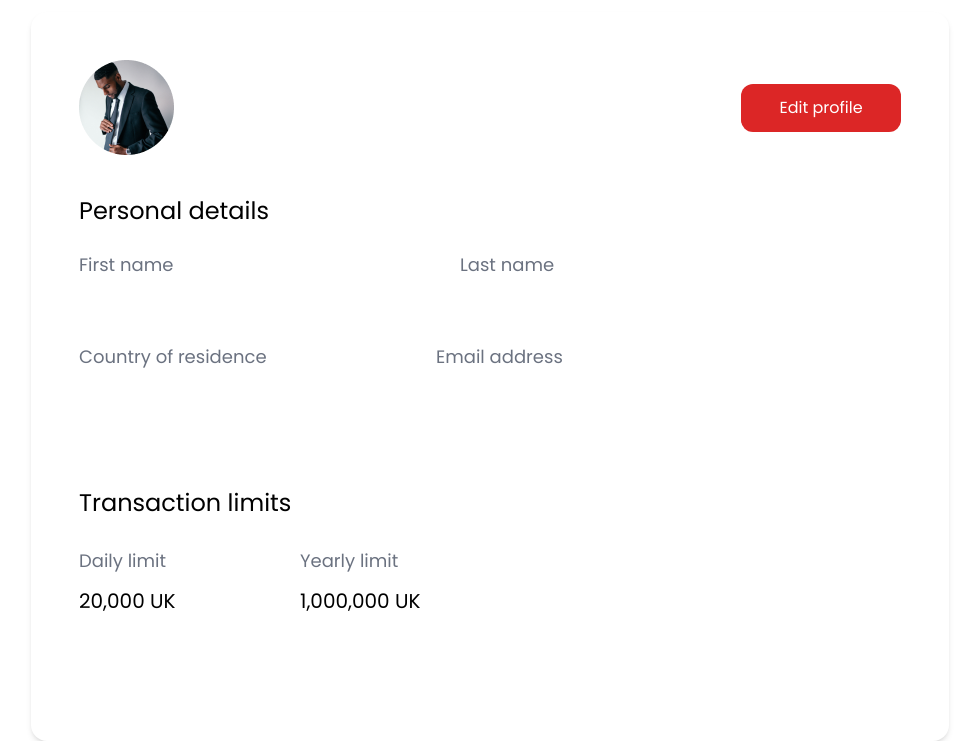
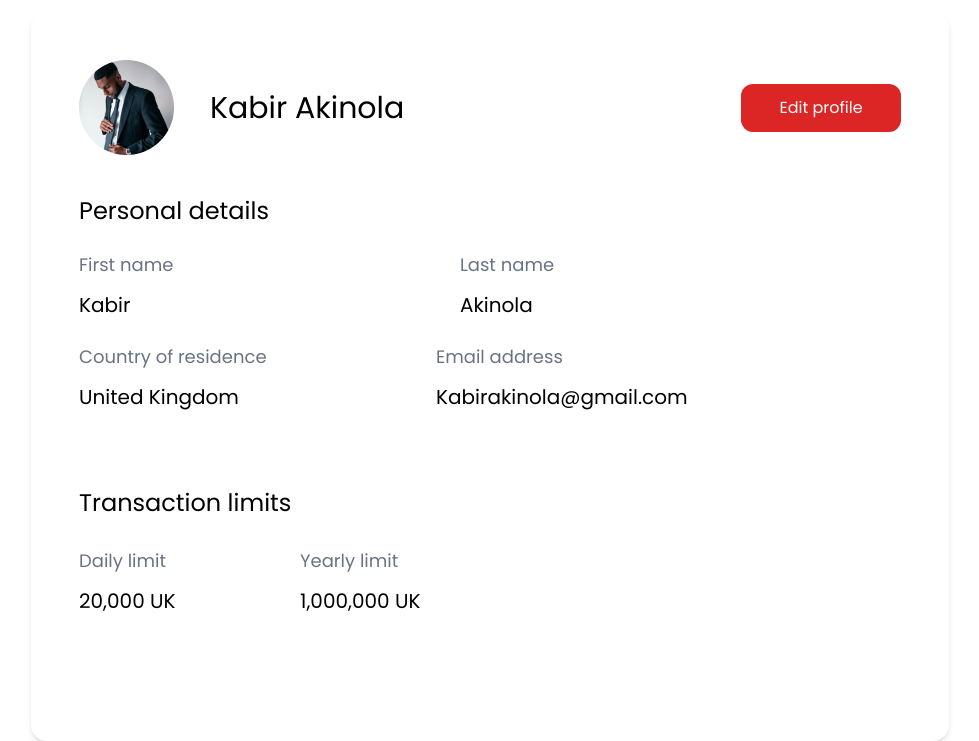
Before and after one commit to Ultimate-Guru/cosmo-remit, a React (Vite) app: page /Profile in a window 1280 px wide. Shown: the part 132-873 px from the top of the page, without its empty margins (97-1076 px from the left). Built offline with nearby package versions, Linux system fonts and the light colour scheme.

Commit message:
removed some crap

```diff
--- a/src/dashboard/profile/Profile.jsx
+++ b/src/dashboard/profile/Profile.jsx
@@ -1,14 +1,8 @@
 /* eslint-disable no-unused-vars */
 import React from 'react'
 import PImg from '../../assets/img/brock-wegner.png'
-import { useLocation } from 'react-router-dom';
 
 const Profile = () => {
-  const location = useLocation();
-
-  // Access passed data
-  const { email, FirstName, LastName, Country } = location.state || {};
-
   return (
     <div>
       <div className=''>
@@ -17,7 +11,7 @@ const Profile = () => {
           <div className='flex justify-between items-center flex-row gap-3'>
             <div className='inline-flex items-center gap-9'>
               <img src={PImg} />
-              <h1 className='font-medium text-3xl'>{FirstName} {LastName}</h1>
+              <h1 className='font-medium text-3xl'>Kabir Akinola</h1>
             </div>
             <button
               className='w-40 h-12 leading-7 rounded-xl py-2 px-9 gap-3 bg-red-600 font-normal text-base text-white'
@@ -34,24 +28,24 @@ const Profile = () => {
             <div className='flex justify-between w-[477px] h-16 mt-6'>
               <div className='flex flex-col w-24 h-16 gap-3'>
                 <h3 className='font-normal text-lg text-gray-500'>First name</h3>
-                <span className='text-xl font-normal text-black'>{FirstName}</span>
+                <span className='text-xl font-normal text-black'>Kabir</span>
               </div>
 
               <div className='flex flex-col w-24 h-16 gap-3'>
                 <h3 className='font-normal text-lg text-gray-500'>Last name</h3>
-                <span className='text-xl font-normal text-black'>{LastName}</span>
+                <span className='text-xl font-normal text-black'>Akinola</span>
               </div>
             </div>
 
             <div className='flex justify-between w-[645px] h-16 mt-7'>
               <div className='flex flex-col w-48 h-16 gap-3'>
                 <h3 className='font-normal text-lg text-gray-500'>Country of residence</h3>
-                <span className='text-xl font-normal text-black'>{Country}</span>
+                <span className='text-xl font-normal text-black'>United Kingdom</span>
               </div>
 
               <div className='flex flex-col w-72 h-16 gap-3'>
                 <h3 className='font-normal text-lg text-gray-500'>Email address</h3>
-                <span className='text-xl font-normal text-black'>{email}</span>
+                <span className='text-xl font-normal text-black'>Kabirakinola@gmail.com</span>
               </div>
             </div>
 
```
